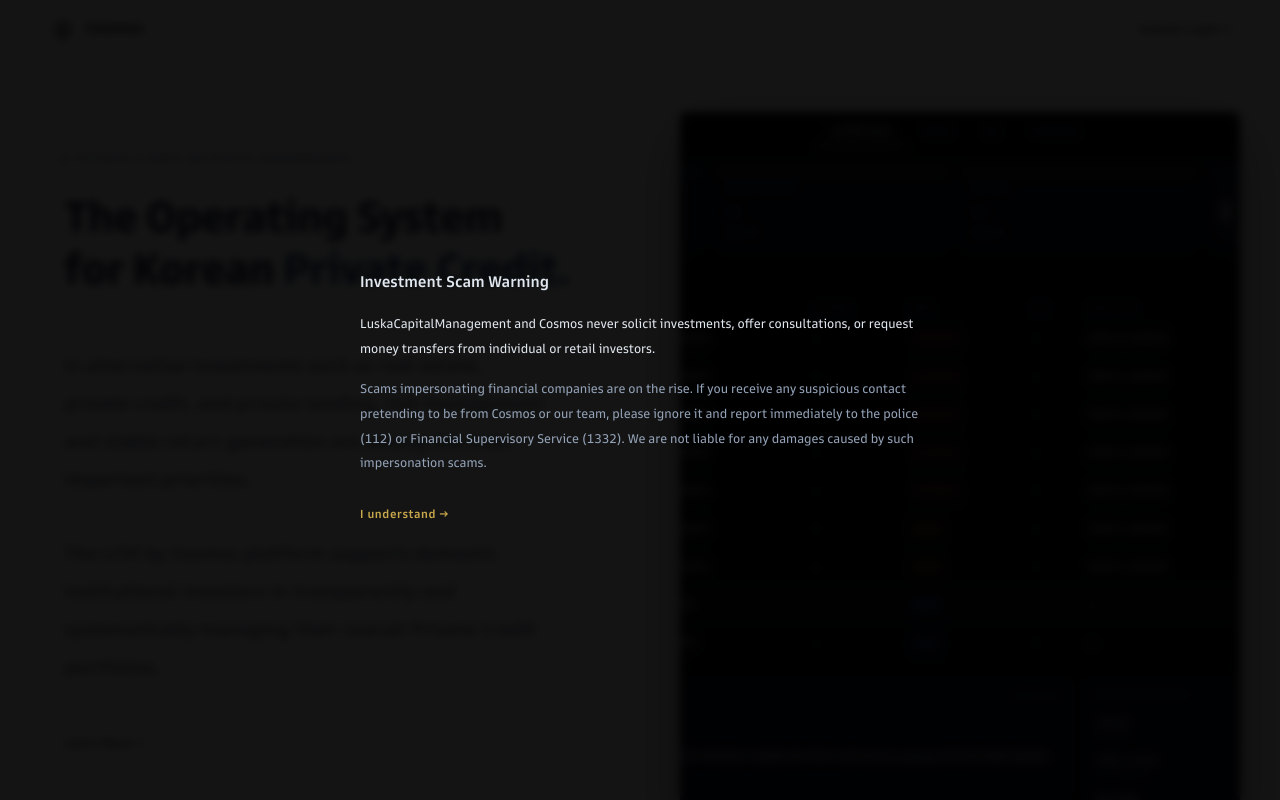
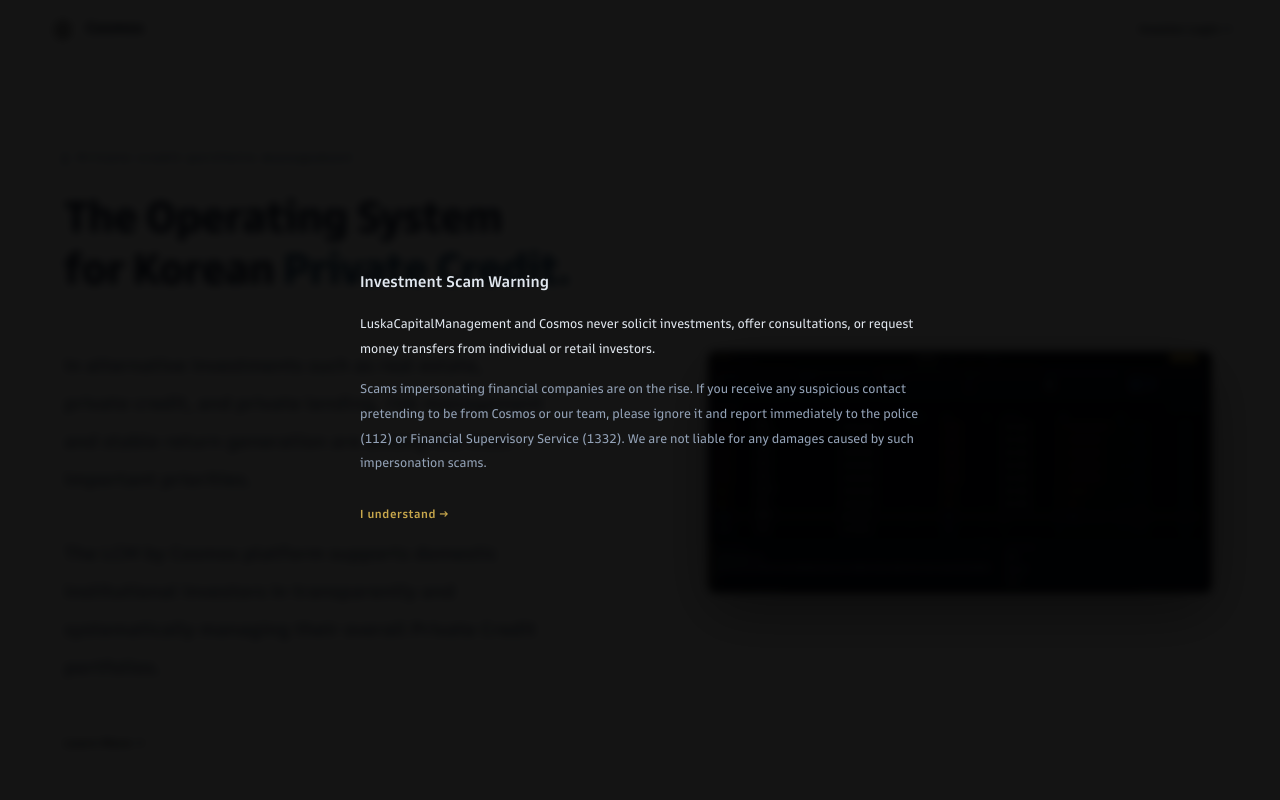
Before and after one commit to studio1228kr-max/project-cosmos, a React (Create React App) app in the folder frontend/: page / in a window 1280 px wide. Shown: the top 800 px of the page. Built offline with nearby package versions, Linux system fonts and the light colour scheme.

Commit message:
fix: 히어로 우측 이미지 contain/90%/max-height 600 (전체 보이게)

```diff
--- a/frontend/src/pages/Landing.tsx
+++ b/frontend/src/pages/Landing.tsx
@@ -130,7 +130,7 @@ export default function Landing({ onLogin }: { onLogin: () => void }) {
           overflow: "hidden", minHeight: "100vh", padding: 40, boxSizing: "border-box",
         }}>
           <img src="/dashboard-preview.png" alt="Cosmos dashboard"
-            style={{ width: "100%", height: "100%", objectFit: "cover", borderRadius: 8, boxShadow: "0 20px 60px rgba(0,0,0,0.4)" }} />
+            style={{ width: "90%", maxHeight: 600, objectFit: "contain", margin: "auto", borderRadius: 8, boxShadow: "0 20px 60px rgba(0,0,0,0.4)" }} />
         </div>}
 
 
```
